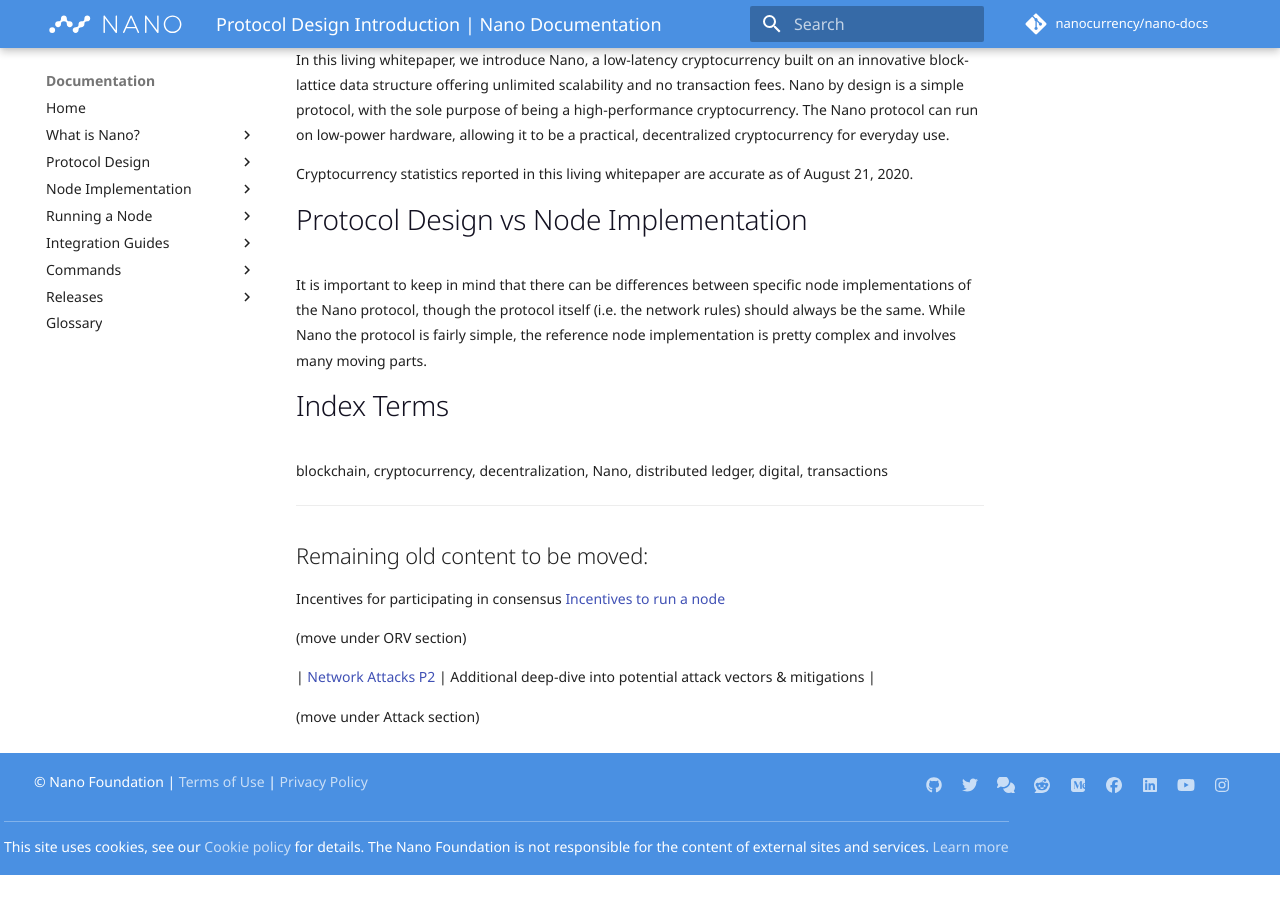
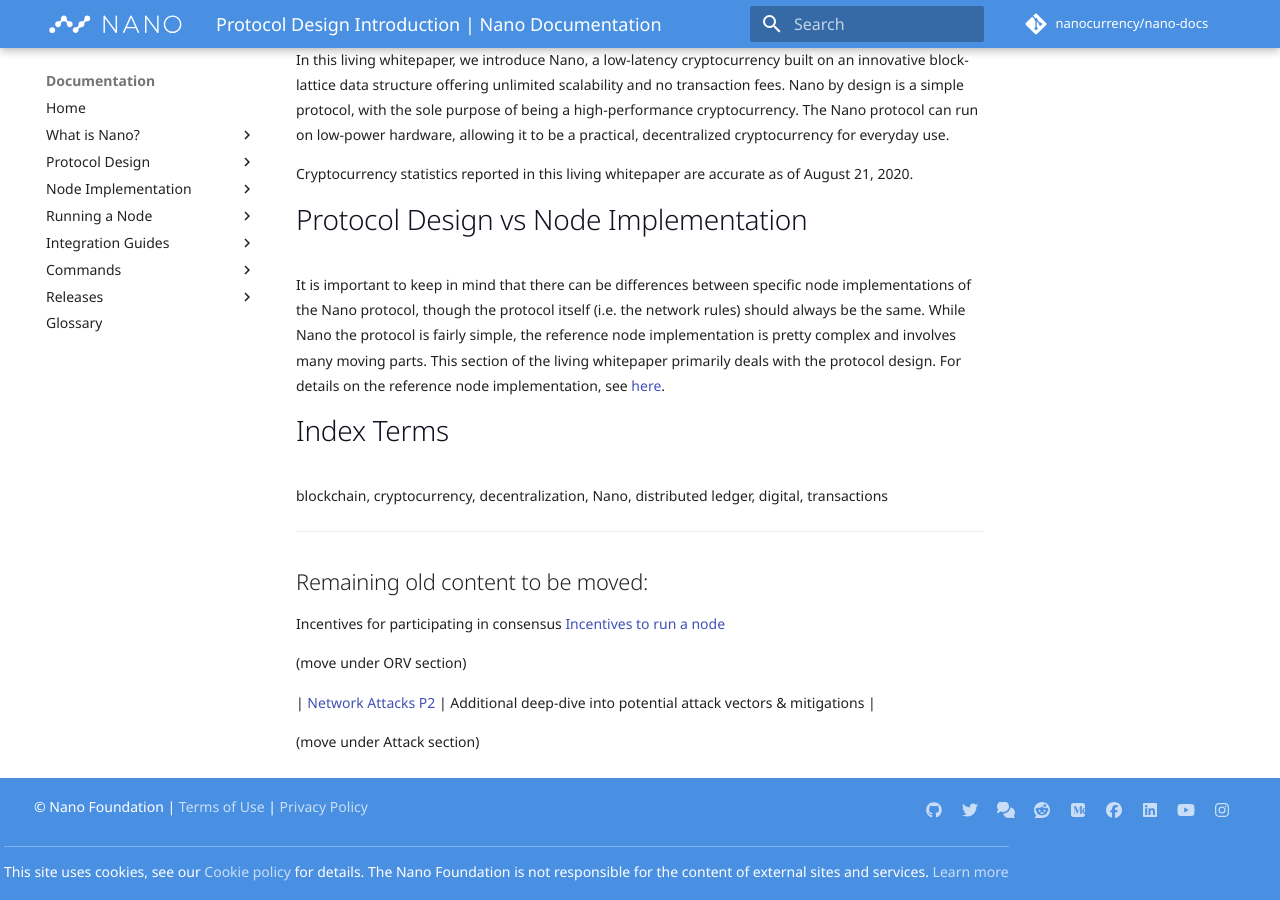
Before and after one commit to nanocurrency/nano-docs, an MkDocs documentation site: the page built from docs/protocol-design/introduction.md, in a window 1280 px wide and 900 px high, scrolled down 1122 px. Built offline with MkDocs 1.6.1 and Material for MkDocs 9.7.7, drawn with Linux system fonts in a browser that asks for light colours; comment, search, counter and statistics services are not loaded; before the commit the page ends 1997 px from its top, so only the background shows below that.

Commit message:
Update introduction.md

```diff
--- a/docs/protocol-design/introduction.md
+++ b/docs/protocol-design/introduction.md
@@ -23,7 +23,7 @@
 
 # Protocol Design vs Node Implementation
 
-It is important to keep in mind that there can be differences between specific node implementations of the Nano protocol, though the protocol itself (i.e. the network rules) should always be the same. While Nano the protocol is fairly simple, the reference node implementation is pretty complex and involves many moving parts.
+It is important to keep in mind that there can be differences between specific node implementations of the Nano protocol, though the protocol itself (i.e. the network rules) should always be the same. While Nano the protocol is fairly simple, the reference node implementation is pretty complex and involves many moving parts. This section of the living whitepaper primarily deals with the protocol design. For details on the reference node implementation, see [here]().
 
 # Index Terms
 blockchain, cryptocurrency, decentralization, Nano, distributed ledger, digital, transactions
```
